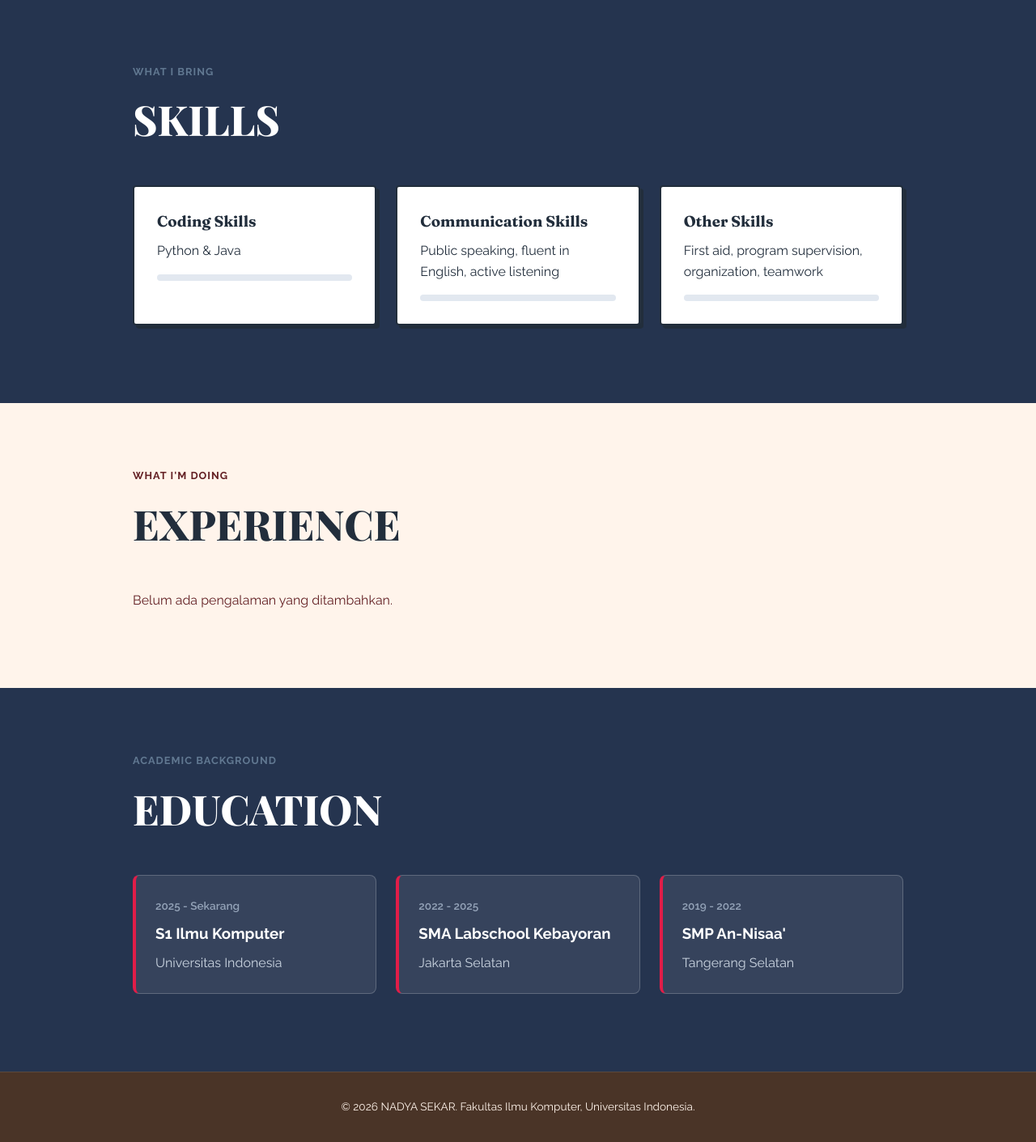
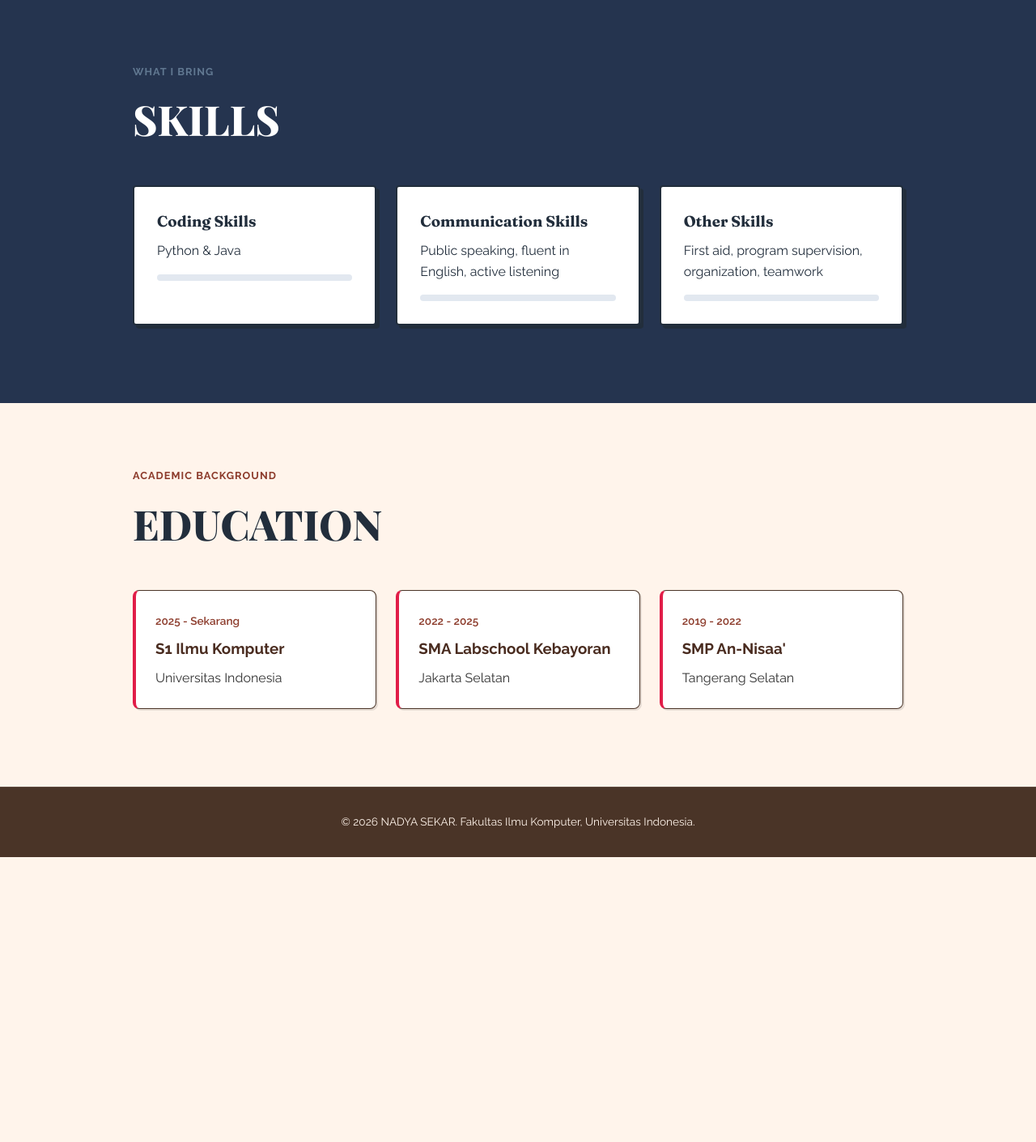
Before and after one commit to nadyaasekar/myportofolio, a Django app: page / in a window 1280 px wide. Shown: the part 647-2058 px from the top of the page at 81% size. After the commit the page ends 1706 px from the top, so only its background shows below. Run offline with Django 4.2, Linux system fonts and the light colour scheme; some web fonts are replaced.

Commit message:
tutorial 2 - merapikan tampilan

```diff
--- a/static/css/style.css
+++ b/static/css/style.css
@@ -18,7 +18,7 @@
     --bg-profile: var(--paper);
     --bg-skills: var(--paper-dark);
     --bg-experience: var(--paper);
-    --bg-education: var(--paper-dark);
+    --bg-education: var(--paper);
 
     --font-fraunces: 'Fraunces', serif;
     --font-playfair: 'Playfair Display', serif;
@@ -432,13 +432,13 @@ body {
 
 /* education section */
 .section-education {
-    background-color: var(--bg-education);
-    color: var(--paper);
+    background-color: var(--bg-education, #fdfbf7);
+    color: var(--ink, #1a1a1a);
     padding: 5rem 0;
 }
 
-.section-education .section-kicker { color: var(--accent); }
-.section-education .section-title { color: #ffffff; }
+.section-education .section-kicker { color: #8c3b2b; }
+.section-education .section-title { color: var(--ink); }
 
 .education-grid {
     display: grid;
@@ -448,25 +448,26 @@ body {
 
 /* Card Education */
 .education-card {
-    background-color: rgba(255, 255, 255, 0.08);
-    border: 1px solid rgba(255, 255, 255, 0.2);
+    background-color: #ffffff;
+    border: 1px solid var(--line, #e5e7eb);
     border-left: 4px solid #e11d48;
     border-radius: 8px;
     padding: 1.5rem;
-    color: #ffffff;
+    color: var(--ink, #1a1a1a);
+    box-shadow: 2px 2px 0px rgba(0, 0, 0, 0.1);
 }
 
 .education-card h3 {
-    color: #ffffff;
+    color: #4a2c20;
     margin: 0.5rem 0;
 }
 
 .education-card p {
-    color: #cbd5e1;
+    color: #333333;
 }
 
 .education-year {
-    color: #94a3b8;
+    color: #8c3b2b;
     font-size: 0.85rem;
     font-weight: 600;
 }
--- a/templates/index.html
+++ b/templates/index.html
@@ -84,37 +84,6 @@
             </div>
         </section>
 
-        <section class="section-experience" id="experience">
-            <div class="container">
-                <p class="section-kicker">What I'm Doing</p>
-                <h2 class="section-title">EXPERIENCE</h2>
-                <div class="experience-grid">
-                    {% for experience in experience_list %}
-                        <article class="experience-card">
-                            <span class="experience-category">
-                                {{ experience.get_category_display }}
-                            </span>
-                            </span>
-                            <h2>{{ experience.title }}</h2>
-                            <p class="experience-description">
-                                {{ experience.description }}
-                            </p>
-
-                            {% if experience.is_ongoing %}
-                                <p class="experience-status">Sedang berlangsung</p>
-                            {% else %}
-                                <p class="experience-status">Selesai</p>
-                            {% endif %}
-                        </article>
-                    {% empty %}
-                        <p class="empty-state">
-                            Belum ada pengalaman yang ditambahkan.
-                        </p>
-                    {% endfor %}
-                </div>
-            </div>
-        </section>
-
         <section class="section-education" id="education">
             <div class="container">
                 <p class="section-kicker">Academic Background</p>
```
Also changed, not shown: templates/experience.html (+4 -4 lines).
